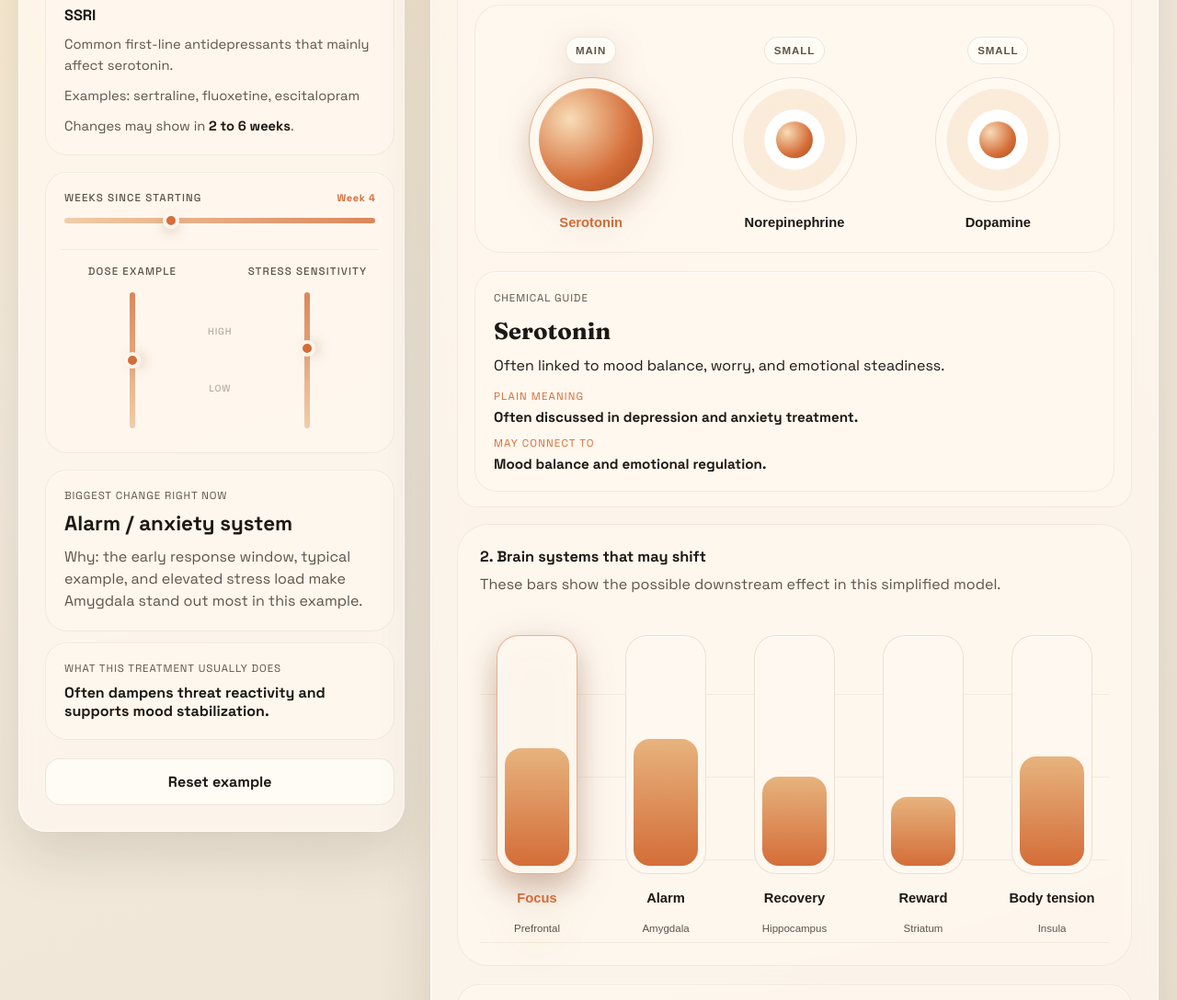
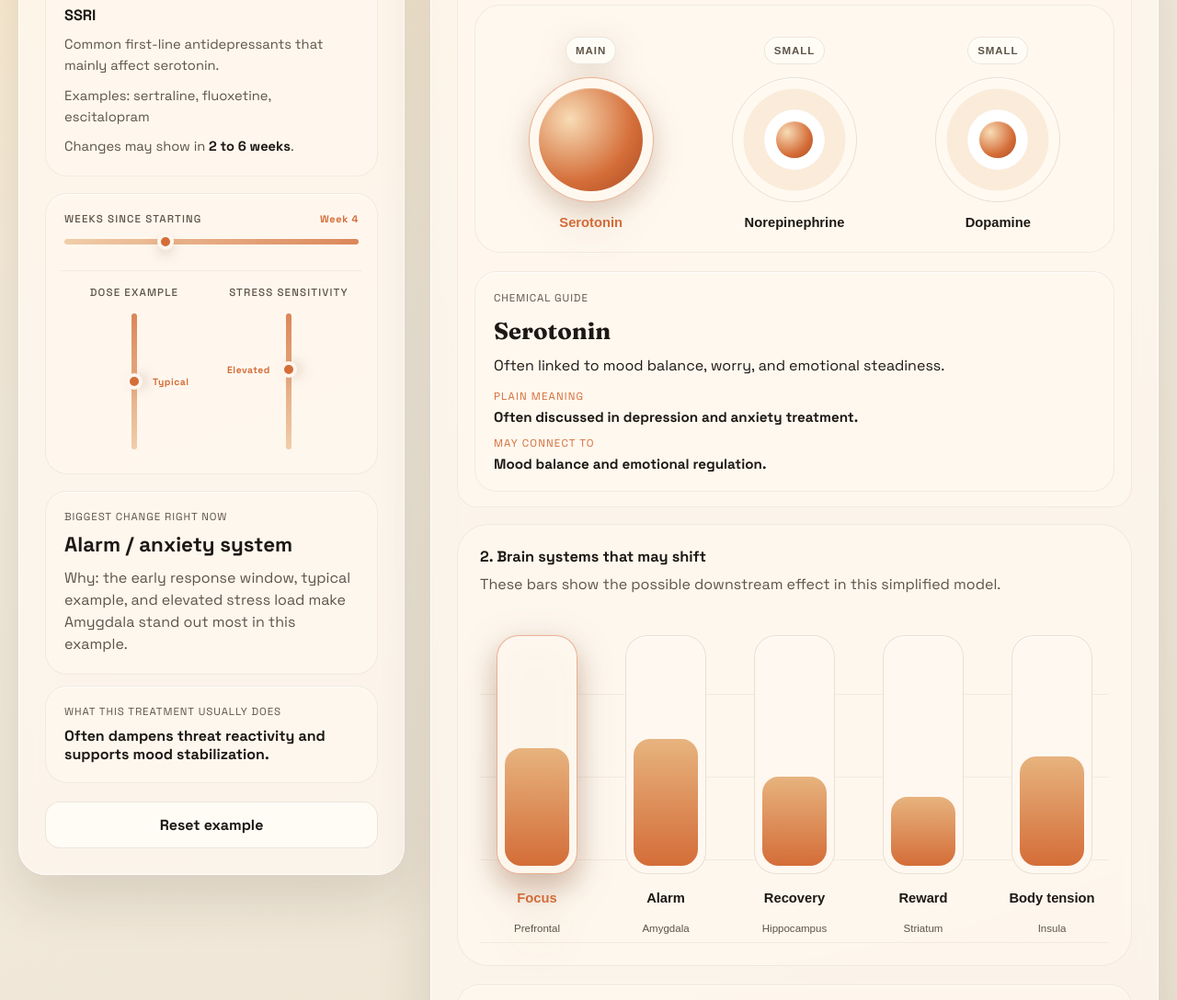
Before and after one commit to namirkafka/Antidepressant, a plain HTML site: page index.html in a window 1280 px wide. Shown: the part 632-1720 px from the top of the page at 92% size. Drawn offline with Linux system fonts and the light colour scheme.

Commit message:
Add files via upload

```diff
--- a/index.html
+++ b/index.html
@@ -61,18 +61,20 @@
             <div class="sliders-v-row">
               <div class="slider-v-field">
                 <span class="slider-v-label">Dose example</span>
-                <div class="slider-v-track">
-                  <input id="dose-strength" type="range" min="1" max="3" step="1" value="2" aria-label="Dose example" />
+                <div class="slider-v-wrapper">
+                  <div class="slider-v-track">
+                    <input id="dose-strength" type="range" min="1" max="3" step="1" value="2" aria-label="Dose example" />
+                  </div>
+                  <span class="slider-v-thumb-label" id="dose-thumb-label">Typical</span>
                 </div>
-              </div>
-              <div class="slider-v-range-labels">
-                <span class="slider-v-range-label">High</span>
-                <span class="slider-v-range-label">Low</span>
               </div>
               <div class="slider-v-field">
                 <span class="slider-v-label">Stress sensitivity</span>
-                <div class="slider-v-track">
-                  <input id="stress-level" type="range" min="0" max="100" step="5" value="60" aria-label="Stress sensitivity" />
+                <div class="slider-v-wrapper">
+                  <div class="slider-v-track">
+                    <input id="stress-level" type="range" min="0" max="100" step="5" value="60" aria-label="Stress sensitivity" />
+                  </div>
+                  <span class="slider-v-thumb-label slider-v-thumb-label--left" id="stress-thumb-label">Elevated</span>
                 </div>
               </div>
             </div>
--- a/script.js
+++ b/script.js
@@ -34,6 +34,8 @@
 const timelineFocusDescription = document.getElementById("timeline-focus-description");
 const timelineFocusSummary = document.getElementById("timeline-focus-summary");
 const regionGroups = Array.from(document.querySelectorAll(".region-group"));
+const doseThumbLabel = document.getElementById("dose-thumb-label");
+const stressThumbLabel = document.getElementById("stress-thumb-label");
 
 const regionMeta = {
   prefrontal: {
@@ -311,6 +313,32 @@
   return Object.entries(profile.chemicals).sort((a, b) => order[b[1]] - order[a[1]])[0][0];
 }
 
+const SLIDER_V_INPUT_WIDTH = 148;
+const SLIDER_V_CONTAINER_HEIGHT = 160;
+const SLIDER_V_OFFSET = (SLIDER_V_CONTAINER_HEIGHT - SLIDER_V_INPUT_WIDTH) / 2;
+const SLIDER_V_THUMB_RADIUS = 9;
+const SLIDER_V_TRAVEL = SLIDER_V_INPUT_WIDTH - 2 * SLIDER_V_THUMB_RADIUS;
+
+function positionThumbLabel(input, labelEl) {
+  const min = Number(input.min);
+  const max = Number(input.max);
+  const progress = (Number(input.value) - min) / (max - min);
+  const thumbY = SLIDER_V_OFFSET + SLIDER_V_INPUT_WIDTH - SLIDER_V_THUMB_RADIUS - progress * SLIDER_V_TRAVEL;
+  labelEl.style.top = `${thumbY}px`;
+}
+
+function shortDoseLabel(value) {
+  if (value <= 1) return "Lower";
+  if (value === 2) return "Typical";
+  return "Higher";
+}
+
+function shortStressLabel(value) {
+  if (value < 35) return "Lower";
+  if (value < 70) return "Elevated";
+  return "High";
+}
+
 function timelineCardForWeek(week) {
   return timelineCards.find((card) => week >= card.range[0] && week <= card.range[1]) ?? timelineCards[timelineCards.length - 1];
 }
@@ -380,6 +408,11 @@
   const values = {};
 
   weekLabel.textContent = `Week ${week}`;
+
+  doseThumbLabel.textContent = shortDoseLabel(doseValue);
+  positionThumbLabel(doseStrengthInput, doseThumbLabel);
+  stressThumbLabel.textContent = shortStressLabel(stressValue);
+  positionThumbLabel(stressLevelInput, stressThumbLabel);
   if (timelineDescription) {
     timelineDescription.textContent = weekNarrative(week);
   }
--- a/styles.css
+++ b/styles.css
@@ -705,9 +705,9 @@
 
 .sliders-v-row {
   display: grid;
-  grid-template-columns: 1fr auto 1fr;
+  grid-template-columns: 1fr 1fr;
   align-items: end;
-  gap: 8px;
+  gap: 16px;
 }
 
 .slider-v-field {
@@ -790,22 +790,30 @@
     0 0 0 4px rgba(212, 109, 56, 0.16);
 }
 
-.slider-v-range-labels {
+.slider-v-wrapper {
+  position: relative;
   display: flex;
-  flex-direction: column;
   justify-content: center;
-  align-items: center;
-  gap: 52px;
-  height: 160px;
 }
 
-.slider-v-range-label {
+.slider-v-thumb-label {
+  position: absolute;
+  left: 50%;
+  margin-left: 20px;
+  transform: translateY(-50%);
   font-size: 0.65rem;
-  font-weight: 500;
-  letter-spacing: 0.08em;
-  text-transform: uppercase;
-  color: rgba(93, 84, 71, 0.45);
-  line-height: 1;
+  font-weight: 700;
+  letter-spacing: 0.05em;
+  white-space: nowrap;
+  color: var(--accent);
+  pointer-events: none;
+}
+
+.slider-v-thumb-label--left {
+  left: auto;
+  margin-left: 0;
+  right: 50%;
+  margin-right: 20px;
 }
 
 .brain-stage {
```
